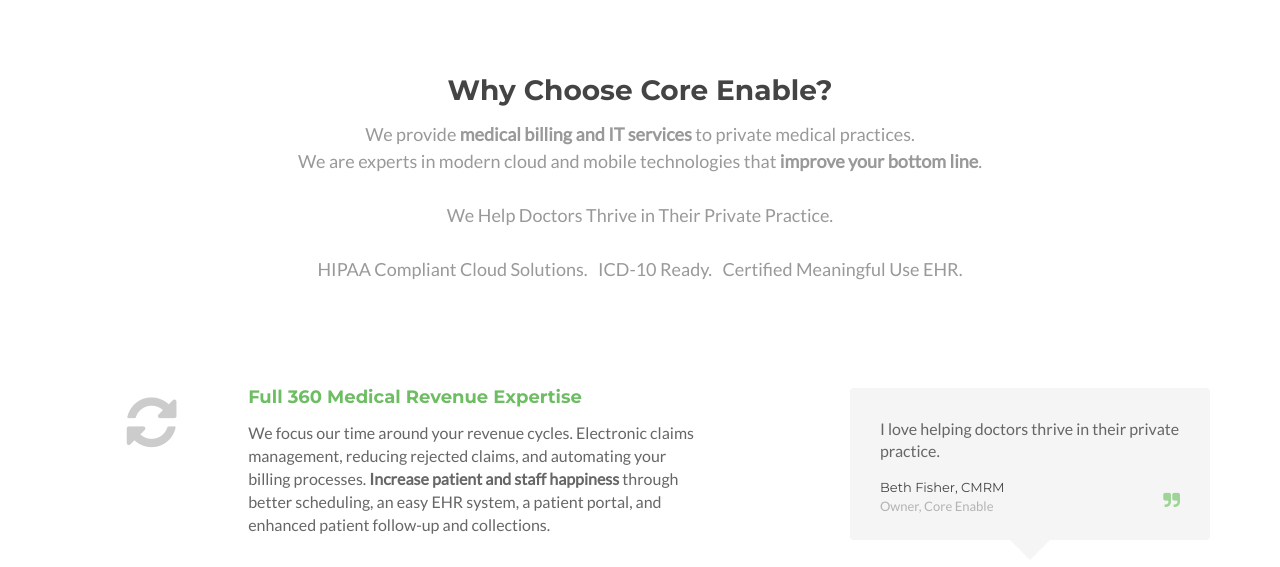
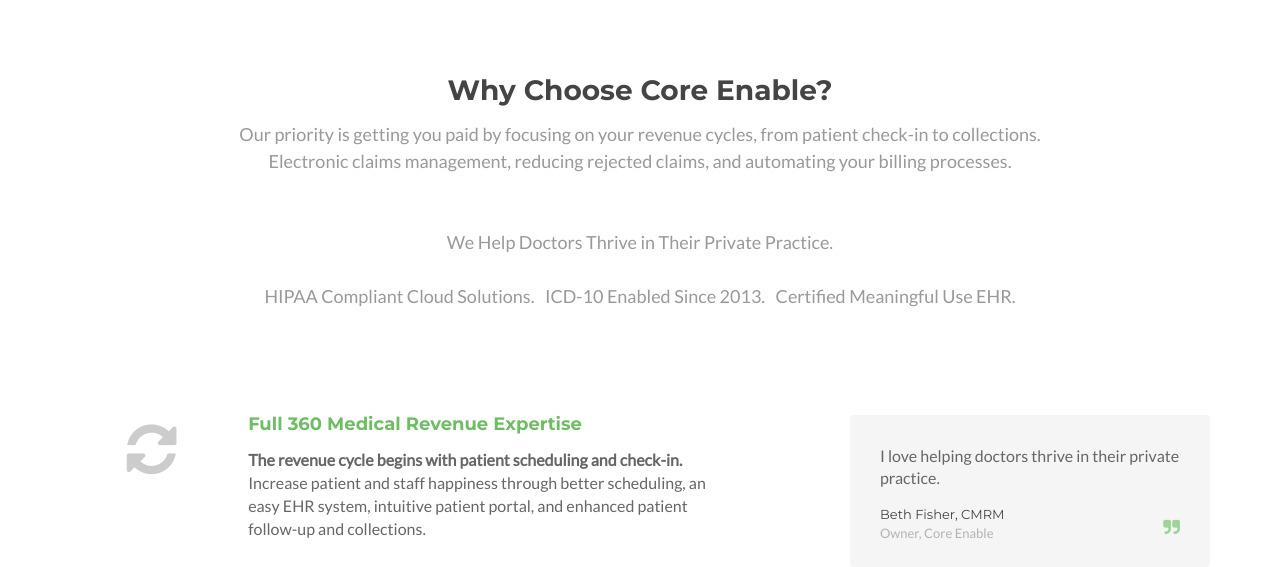
Before and after one commit to duffbuster/ce-www, a plain HTML site: page index.html in a window 1280 px wide. Shown: the part 600-1167 px from the top of the page. Drawn offline with nearby package versions, Linux system fonts and the light colour scheme; a script that the page names is missing.

Commit message:
Update index.html

```diff
--- a/index.html
+++ b/index.html
@@ -126,8 +126,9 @@
                 <h2 class="title text-center">Why Choose Core Enable?</h2>
                 <p class="intro text-center">
 
-                    We provide <strong>medical billing and IT services</strong> to private medical practices. <br />
-                    We are experts in modern cloud and mobile technologies that <strong>improve your bottom line</strong>.
+                    Our priority is getting you paid by focusing on your revenue cycles, from patient check-in to collections. <br />
+                    Electronic claims management, reducing rejected claims, and automating your billing processes.<br />
+
                      <br /><br />
 
                     We Help Doctors Thrive in Their Private Practice. <br /><br />
@@ -138,7 +139,7 @@
                     in services plus software to optimize your electronic health records, billing, <br />
                     scheduling, patient contact, digital records, and more. <br /><br /> -->
 
-                    HIPAA Compliant Cloud Solutions. &nbsp; ICD-10 Ready. &nbsp; Certified Meaningful Use EHR.
+                    HIPAA Compliant Cloud Solutions. &nbsp; ICD-10 Enabled Since 2013. &nbsp; Certified Meaningful Use EHR.
                 </p>
                 <div class="row">
                     <div class="benefits col-md-7 col-sm-6 col-xs-12">
@@ -150,12 +151,13 @@
                             <div class="content col-md-9 col-xs-12">
                                 <h3 class="title">Full 360 Medical Revenue Expertise</h3>
                                 <p class="desc">
-                                    We focus our time around your revenue cycles.
-                                    Electronic claims management, reducing rejected
-                                    claims, and automating your billing processes.
-                                    <strong>Increase patient and staff happiness</strong> through better
-                                    scheduling, an easy EHR system, a patient portal,
+
+                                    <strong>The revenue cycle begins with patient scheduling and check-in.</strong>
+                                    Increase patient and staff happiness through better
+                                    scheduling, an easy EHR system, intuitive patient portal,
                                     and enhanced patient follow-up and collections.
+
+
                                 </p>
                             </div><!--//content-->
                         </div><!--//item-->
@@ -429,7 +431,7 @@
                         <div class="footer-col-inner">
                             <h3 class="title">Get in touch</h3>
                             <div class="row">
-                                <p class="tel col-md-12 col-sm-4"><i class="fa fa-phone"></i>757-375-4434</p>
+                                <p class="tel col-md-12 col-sm-4"><i class="fa fa-phone"></i>757-563-4907</p>
                                 <p class="email col-md-12 col-sm-4"><i class="fa fa-envelope"></i>
                                     <a href="mailto:hello@coreenable.com">hello@coreenable.com</a></p>
                             </div>
```
